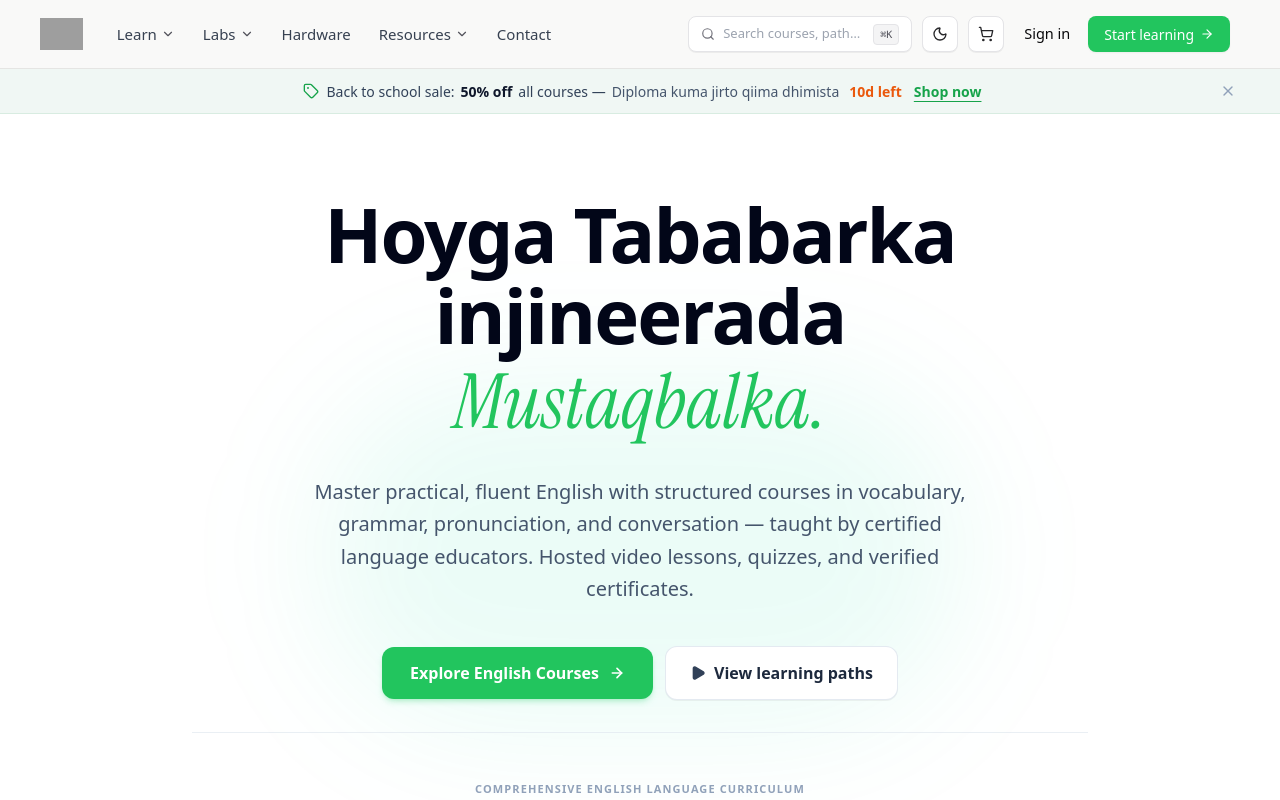
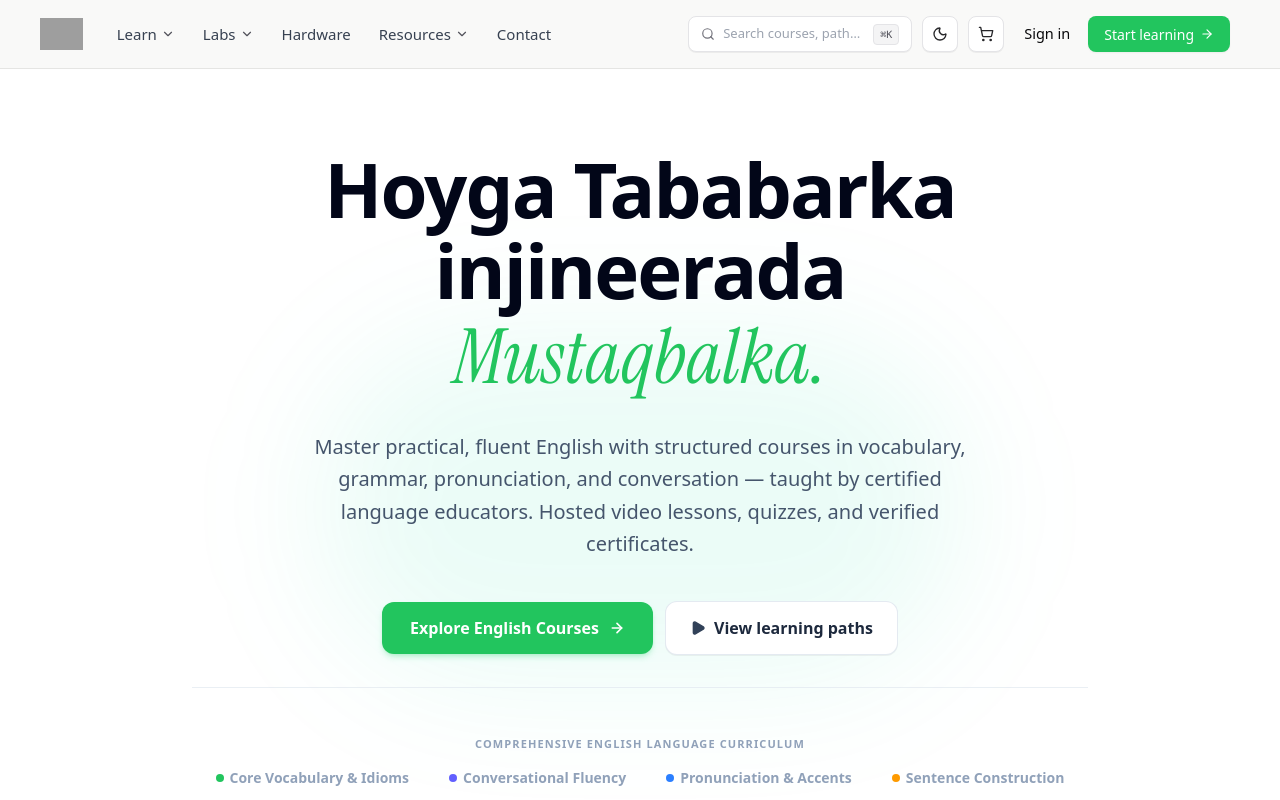
Before and after one commit to analyst15/lafoleAcademy, a React (Vite) app: page / in a window 1280 px wide. Shown: the top 800 px of the page. Built offline with nearby package versions, Linux system fonts and the light colour scheme; grey boxes are pictures that could not be loaded.

Commit message:
feat: temporarily disable promo alert bar
Remove the promo alert bar from the navbar by commenting out the rendering logic.

```diff
--- a/src/components/Navbar.tsx
+++ b/src/components/Navbar.tsx
@@ -898,10 +898,10 @@ export const Navbar: React.FC<NavbarProps> = ({
         </div>
       )}
 
-    {/* Alert Bar just below the header (hidden on dashboard, catalog, diplomas, books, course-details, checkout, cart, and contact pages) */}
-    {activeView !== 'dashboard' && activeView !== 'catalog' && activeView !== 'diplomas' && activeView !== 'books' && activeView !== 'course-details' && activeView !== 'checkout' && activeView !== 'cart' && activeView !== 'contact' && (
+    {/* Alert Bar temporarily commented out */}
+    {/* {activeView !== 'dashboard' && activeView !== 'catalog' && activeView !== 'diplomas' && activeView !== 'books' && activeView !== 'course-details' && activeView !== 'checkout' && activeView !== 'cart' && activeView !== 'contact' && (
       <PromoAlertBar onShopNow={onShopNow} />
-    )}
+    )} */}
   </header>
   );
 };
```
